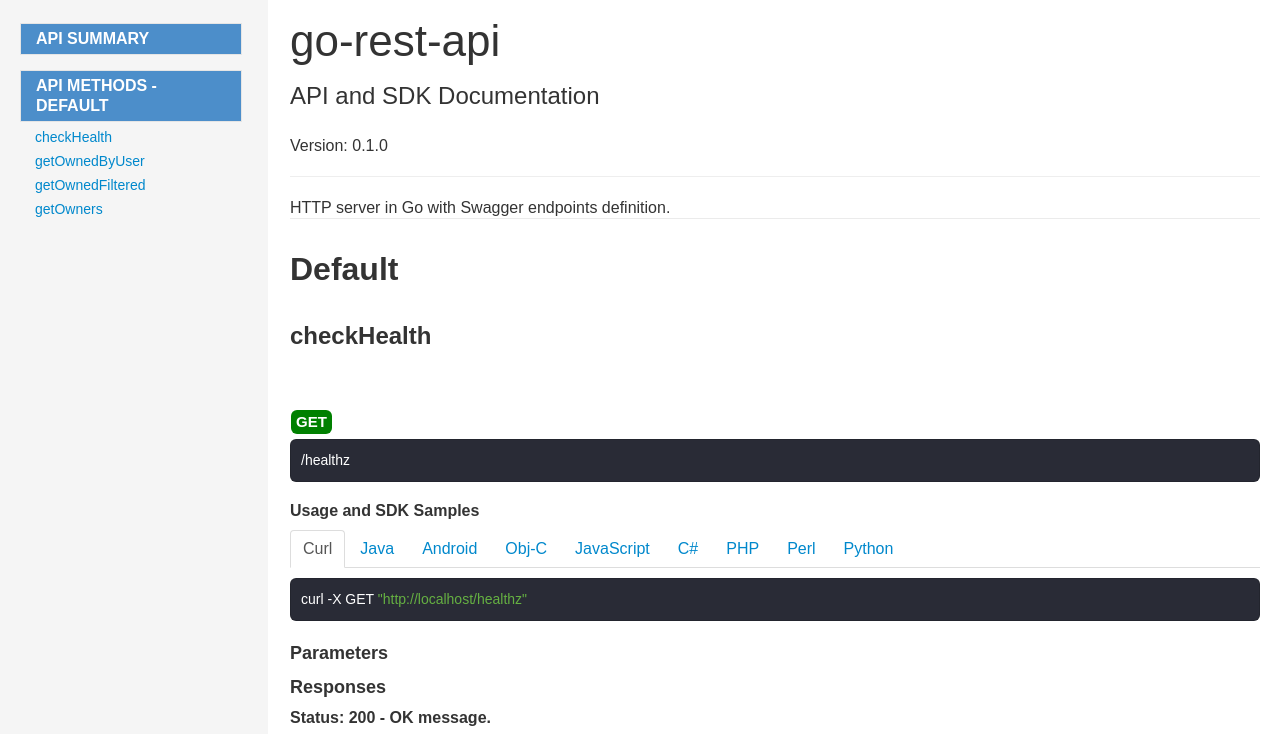
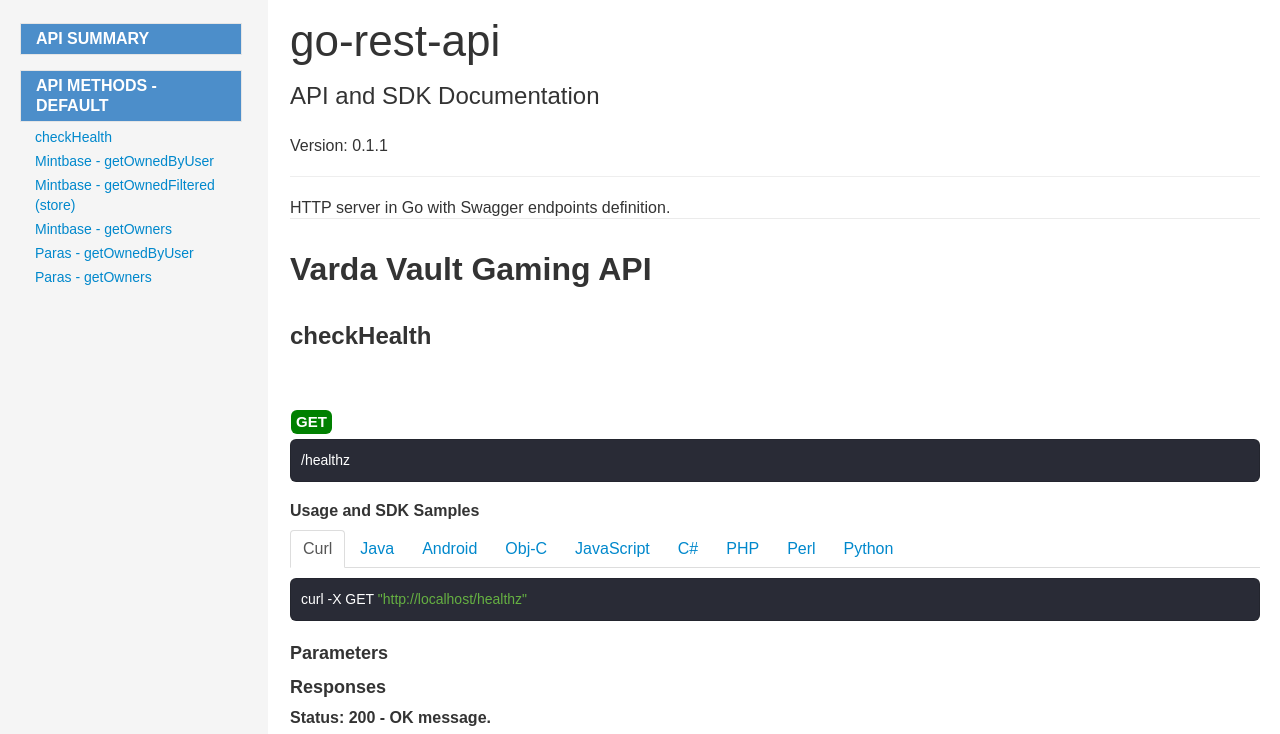
Before and after one commit to jilt/Vault-API-Filecoin, a plain HTML site: page docs/index.html in a window 1280 px wide. Shown: the top 734 px of the page. Drawn offline with Linux system fonts and the light colour scheme.

Commit message:
added menu paras endpoint

```diff
--- a/docs/index.html
+++ b/docs/index.html
@@ -2,7 +2,7 @@
 <html>
 <head>
   <meta http-equiv="X-UA-Compatible" content="IE=edge" />
-  <title>go-rest-api</title>
+  <title>Humaguild Gaming API</title>
   <meta name="viewport" content="width=device-width, initial-scale=1.0">
   <meta http-equiv="Content-Type" content="text/html; charset=UTF-8">
   <meta charset="UTF-8" />
@@ -718,13 +718,19 @@ margin-bottom: 20px;
                       <a href="#api-Default-checkHealth">checkHealth</a>
                     </li>
                     <li data-group="Default" data-name="getOwnedByUser" class="">
-                      <a href="#api-Default-getOwnedByUser">getOwnedByUser</a>
+                      <a href="#api-Default-getOwnedByUser">Mintbase - getOwnedByUser</a>
                     </li>
                     <li data-group="Default" data-name="getOwnedFiltered" class="">
-                      <a href="#api-Default-getOwnedFiltered">getOwnedFiltered</a>
+                      <a href="#api-Default-getOwnedFiltered">Mintbase - getOwnedFiltered (store)</a>
                     </li>
                     <li data-group="Default" data-name="getOwners" class="">
-                      <a href="#api-Default-getOwners">getOwners</a>
+                      <a href="#api-Default-getOwners">Mintbase - getOwners</a>
+                    </li>
+		  	<li data-group="Default" data-name="getParasOwnedByUser" class="">
+                      <a href="#api-Default-getOwnedByUser">Paras - getOwnedByUser</a>
+                    </li>
+                    <li data-group="Default" data-name="getParasOwners" class="">
+                      <a href="#api-Default-getOwners">Paras - getOwners</a>
                     </li>
           </ul>
         </nav>
@@ -739,14 +745,14 @@ margin-bottom: 20px;
         <div id="header">
           <div id="api-_">
             <h2 id="welcome-to-apidoc">API and SDK Documentation</h2>
-              <div class="app-desc">Version: 0.1.0</div>
+              <div class="app-desc">Version: 0.1.1</div>
             <hr>
             <div>HTTP server in Go with Swagger endpoints definition.</div>
           </div>
         </div>
         <div id="sections">
                 <section id="api-Default">
-                  <h1>Default</h1>
+                  <h1>Varda Vault Gaming API</h1>
                     <div id="api-Default-checkHealth">
                       <article id="api-Default-checkHealth-0" data-group="User" data-name="checkHealth" data-version="0">
                         <div class="pull-left">
```
